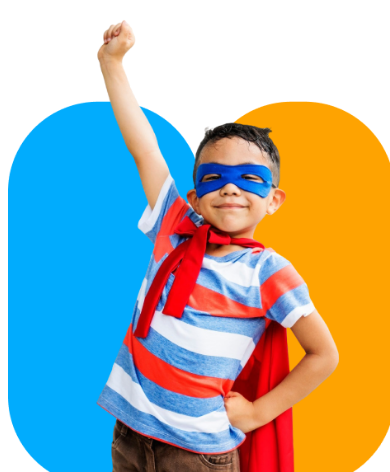
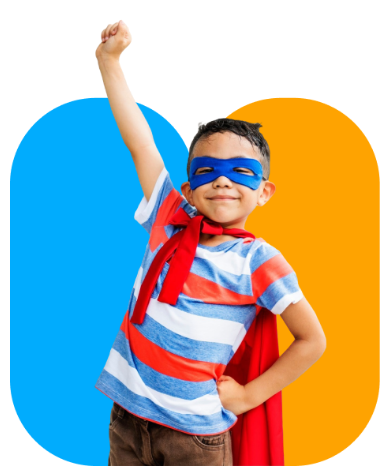
Before and after one commit to tahmid-khan-hub/kids-school-main, a plain HTML site: page index.html in a window 390 px wide. Shown: the part 86-558 px from the top of the page. Drawn offline with Linux system fonts and the light colour scheme.

Commit message:
updated navbar and banner img responsiveness

```diff
--- a/styles/design.css
+++ b/styles/design.css
@@ -496,7 +496,7 @@ footer{
         margin-top: -70px;
     }
     .banner-img,.navbar{
-        width: 387px;
+        width: 370px;
         margin: 0 auto;
     }
 
```
